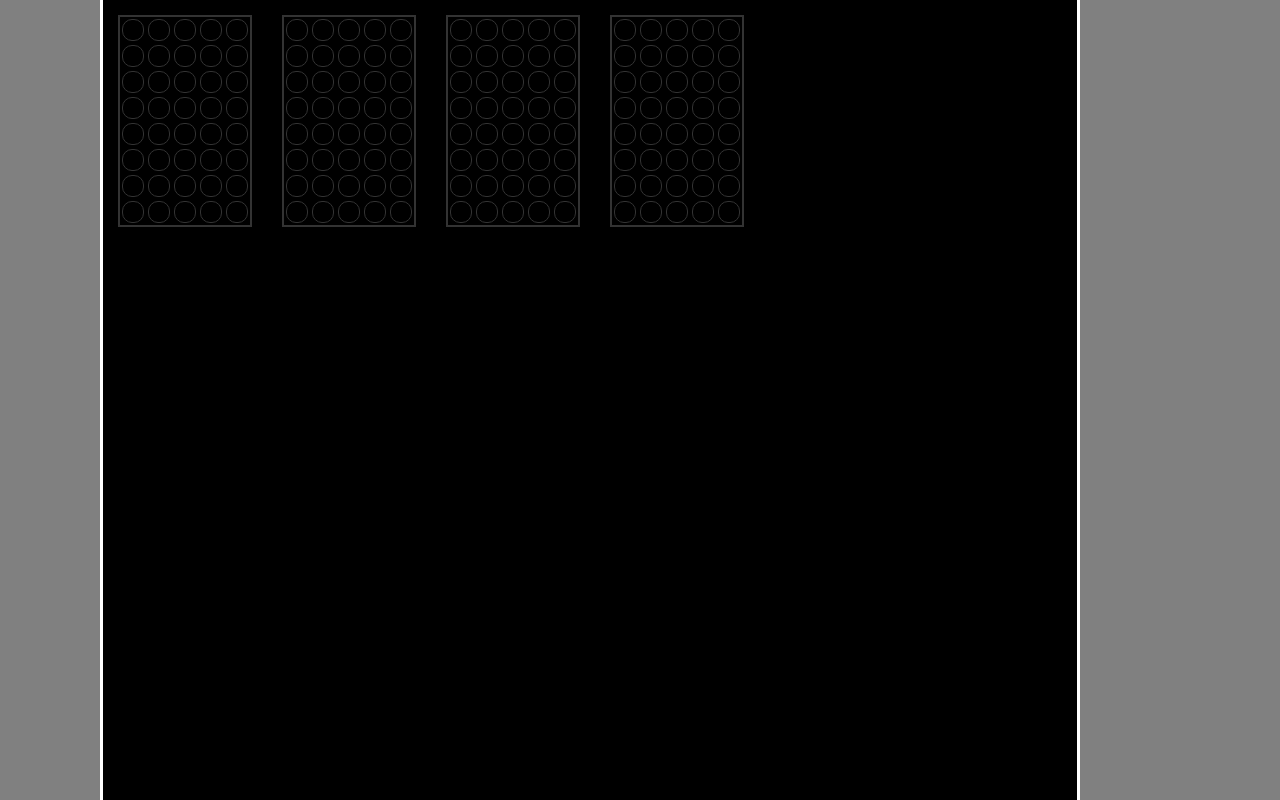
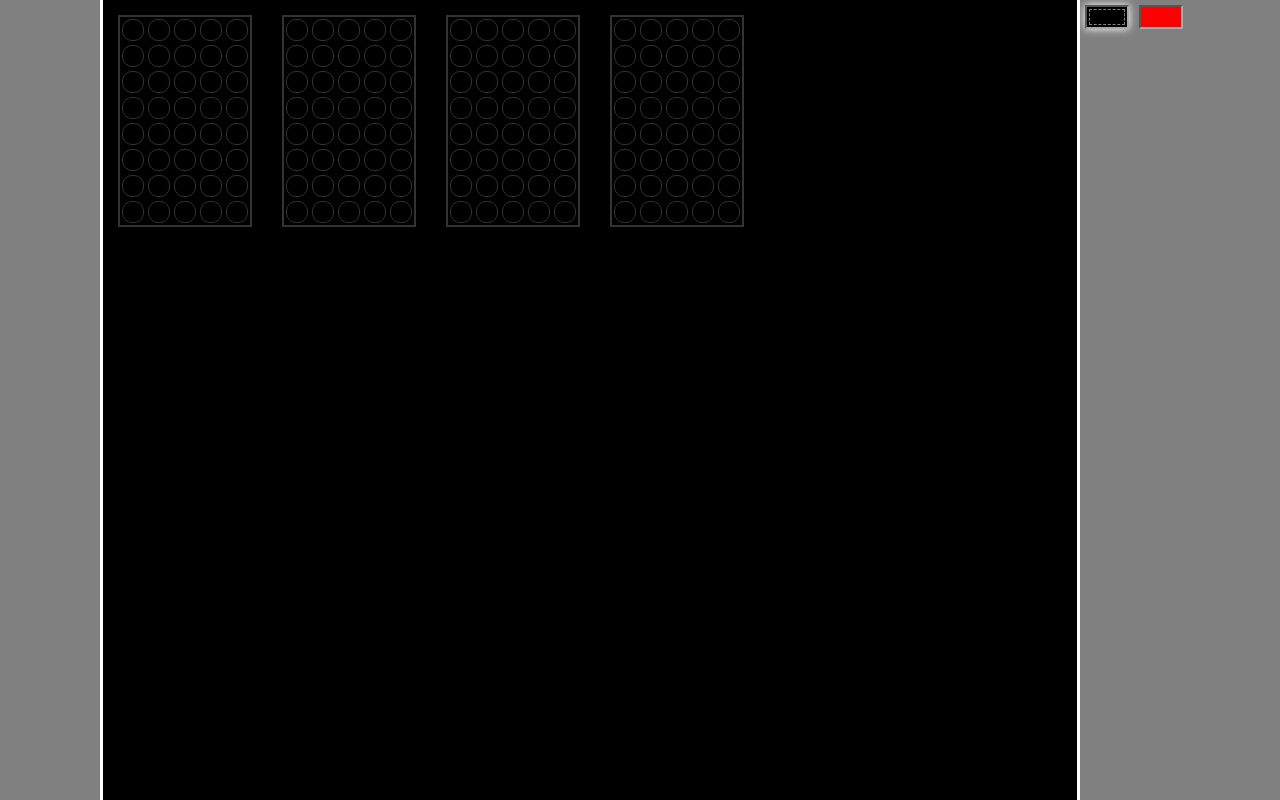
Before and after one commit to apparentlymart/led-matrix-designer, a plain HTML site: page index.html in a window 1280 px wide. Drawn offline with nearby package versions, Linux system fonts and the light colour scheme.

Commit message:
Add a simple color picker UI.

```diff
--- a/css/style.css
+++ b/css/style.css
@@ -14,6 +14,8 @@ html, body {
     width: 100px;
     background-color: grey;
     border-right: 3px solid white;
+    cursor: default;
+    -webkit-user-select: none;
 }
 
 #colors {
@@ -24,6 +26,8 @@ html, body {
     width: 200px;
     background-color: grey;
     border-left: 3px solid white;
+    cursor: default;
+    -webkit-user-select: none;
 }
 
 #workspace {
@@ -35,19 +39,19 @@ html, body {
     bottom: 0;
 }
 
-.frame {
+#workspace .frame {
     margin: 15px;
     border: 2px solid #333333;
     display: inline-block;
     -webkit-user-select: none;
     cursor: crosshair;
 }
-.matrix-row {
+#workspace .matrix-row {
     display: block;
     line-height: 22px;
     -webkit-user-select: none;
 }
-.matrix-cell {
+#workspace .matrix-cell {
     margin: 2px;
     border: 1px solid #333333;
     width: 20px;
@@ -58,3 +62,20 @@ html, body {
     vertical-align: middle;
     -webkit-user-select: none;
 }
+
+#colors .color-well {
+    display: inline-block;
+    width: 40px;
+    height: 20px;
+    border: 2px inset #aaaaaa;
+    margin: 5px;
+    cursor: default;
+    -webkit-user-select: none;
+}
+#colors .color-well.current {
+    box-shadow: 0 0 8px rgba(255, 255, 255, 1);
+    -webkit-box-shadow: 0 0 8px rgba(255, 255, 255, 1);
+    -moz-box-shadow: 0 0 8px rgba(255, 255, 255, 1);
+    outline: 1px dashed rgba(255, 255, 255, 0.5);
+    outline-offset: -5px;
+}
--- a/js/main.js
+++ b/js/main.js
@@ -138,9 +138,54 @@ FrameSetView.prototype.update = function (frameSet) {
     colsUpdate.exit().remove();
 
     update.exit().remove();
-};
+}
 FrameSetView.prototype.addCellClickListener = function (cb) {
     this.cellClickListeners.push(cb);
+};
+
+function ColorPickerView(containerElem) {
+    this.containerElem = containerElem;
+    this.colorPickListeners = [];
+    this.lastPixelFormat = null;
+};
+ColorPickerView.prototype = {};
+ColorPickerView.prototype.update = function (pixelFormat, currentColor) {
+    var container = d3.select(this.containerElem);
+
+    var thisColorPickerView = this;
+    var notifyColorPickListeners = function (selectedColor) {
+        var listeners = thisColorPickerView.colorPickListeners;
+        for (var i = 0; i < listeners.length; i++) {
+            listeners[i].call(thisColorPickerView, selectedColor);
+        }
+    };
+
+    if (pixelFormat !== this.lastPixelFormat) {
+        // If we've changed to a new pixelFormat object then we might
+        // have changed our color model altogether and so we should
+        // just tear down the whole UI and start from scratch in case
+        // the new format requires a completely different sort of UI.
+        container.text('');
+    }
+
+    if (pixelFormat instanceof IndexedPixelFormat) {
+        var update = container.selectAll(".color-well").data(pixelFormat.palette);
+        var enter = update.enter().append("div");
+        enter.attr('class', 'color-well');
+        enter.on('click', function (d, i) {
+            notifyColorPickListeners(i);
+        });
+
+        update.style('background-color', function (d) {
+            return 'rgb(' + d.join(',') + ')';
+        });
+        update.classed('current', function (d, i) {
+             return (i == currentColor ? true : false);
+        });
+    }
+};
+ColorPickerView.prototype.addColorPickListener = function (cb) {
+    this.colorPickListeners.push(cb);
 };
 
 function init() {
@@ -149,16 +194,25 @@ function init() {
     var frameSet = new FrameSet(8, 5, pixelFormat, 4);
 
     var frameSetView = new FrameSetView(document.getElementById("workspace"));
+    var colorPickerView = new ColorPickerView(document.getElementById("colors"));
+    var currentColor = pixelFormat.getDefaultPixelData();
 
     frameSetView.addCellClickListener(function (frameIndex, x, y) {
         var frame = frameSet.frames[frameIndex];
-        frame.setPixel(x, y, 1);
+        frame.setPixel(x, y, currentColor);
     });
+
+    colorPickerView.update(pixelFormat, currentColor);
+    colorPickerView.addColorPickListener(function (selectedColor) {
+        currentColor = selectedColor;
+        colorPickerView.update(pixelFormat, currentColor);
+    });
+
     frameSetView.update(frameSet);
-
     frameSet.addDataUpdateListener(function () {
         frameSetView.update(frameSet);
     });
+
 
 }
 
```
